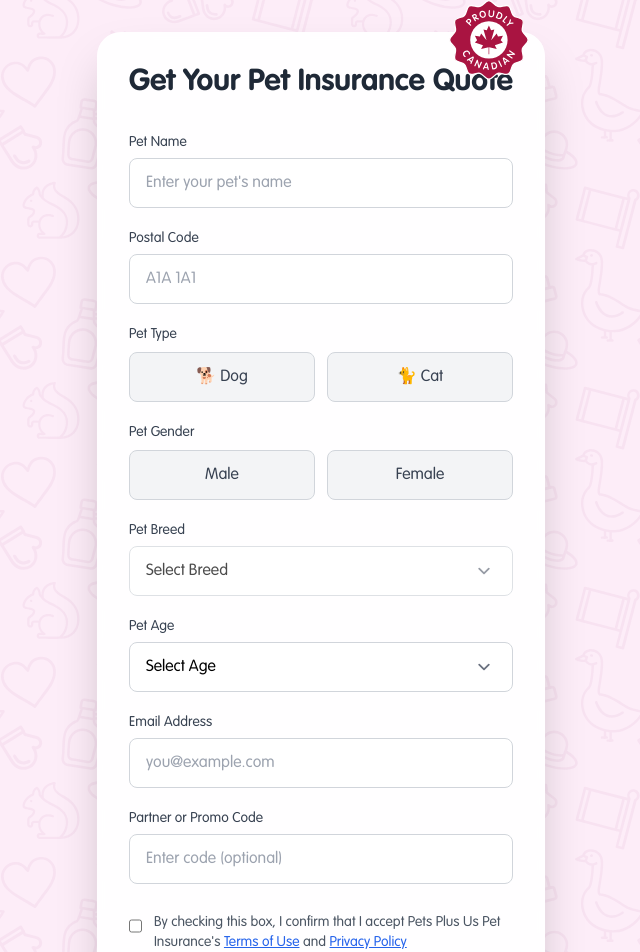
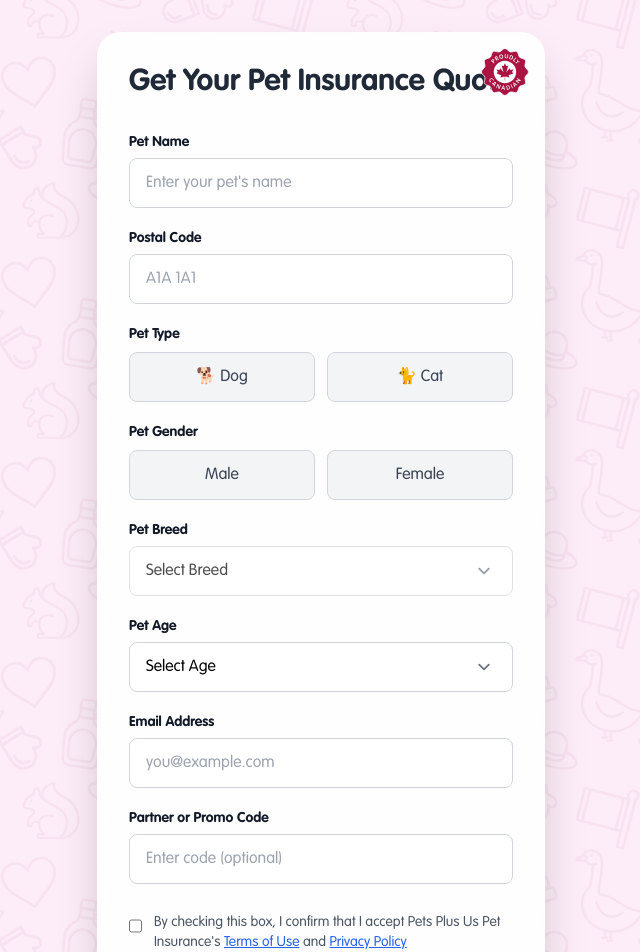
Before and after one commit to hernannadotti/ai-poc, a React (Vite) app: page / in a window 1280 px wide. Shown: the top 952 px of the page, without its empty margins (319-959 px from the left). Built offline with nearby package versions, Linux system fonts and the light colour scheme.

Commit message:
Update UI styling to match reference screenshot
Co-authored-by: hernannadotti <111530384+hernannadotti@users.noreply.github.com>

```diff
--- a/components/step-one/index.tsx
+++ b/components/step-one/index.tsx
@@ -115,7 +115,7 @@ const StepOne: React.FC = () => {
             <img
               src={canadianIcon}
               alt="Proudly Canadian"
-              className="absolute -top-8 right-4 h-16 w-16 sm:h-20 sm:w-20"
+              className="absolute top-4 right-4 h-12 w-12"
             />
             <h1 className="text-2xl sm:text-3xl font-bold text-center mb-6 sm:mb-8 text-gray-800">
               Get Your Pet Insurance Quote
@@ -123,7 +123,7 @@ const StepOne: React.FC = () => {
 
             <form onSubmit={handleSubmit} className="space-y-4 sm:space-y-5">
               <div>
-                <label htmlFor="petName" className="block text-sm font-medium text-gray-700 mb-1.5">
+                <label htmlFor="petName" className="block text-sm font-semibold text-gray-900 mb-1.5">
                   Pet Name
                 </label>
                 <input
@@ -138,7 +138,7 @@ const StepOne: React.FC = () => {
               </div>
 
               <div>
-                <label htmlFor="postalCode" className="block text-sm font-medium text-gray-700 mb-1.5">
+                <label htmlFor="postalCode" className="block text-sm font-semibold text-gray-900 mb-1.5">
                   Postal Code
                 </label>
                 <input
@@ -153,7 +153,7 @@ const StepOne: React.FC = () => {
               </div>
 
               <div>
-                <label className="block text-sm font-medium text-gray-700 mb-2">
+                <label className="block text-sm font-semibold text-gray-900 mb-2">
                   Pet Type
                 </label>
                 <div className="grid grid-cols-2 gap-3">
@@ -189,7 +189,7 @@ const StepOne: React.FC = () => {
               </div>
 
               <div>
-                <label className="block text-sm font-medium text-gray-700 mb-2">
+                <label className="block text-sm font-semibold text-gray-900 mb-2">
                   Pet Gender
                 </label>
                 <div className="grid grid-cols-2 gap-3">
@@ -219,7 +219,7 @@ const StepOne: React.FC = () => {
               </div>
 
               <div>
-                <label htmlFor="petBreed" className="block text-sm font-medium text-gray-700 mb-1.5">
+                <label htmlFor="petBreed" className="block text-sm font-semibold text-gray-900 mb-1.5">
                   Pet Breed
                 </label>
                 <select
@@ -246,7 +246,7 @@ const StepOne: React.FC = () => {
               </div>
 
               <div>
-                <label htmlFor="petAge" className="block text-sm font-medium text-gray-700 mb-1.5">
+                <label htmlFor="petAge" className="block text-sm font-semibold text-gray-900 mb-1.5">
                   Pet Age
                 </label>
                 <select
@@ -275,7 +275,7 @@ const StepOne: React.FC = () => {
               </div>
 
               <div>
-                <label htmlFor="email" className="block text-sm font-medium text-gray-700 mb-1.5">
+                <label htmlFor="email" className="block text-sm font-semibold text-gray-900 mb-1.5">
                   Email Address
                 </label>
                 <input
@@ -290,7 +290,7 @@ const StepOne: React.FC = () => {
               </div>
 
               <div>
-                <label htmlFor="promoCode" className="block text-sm font-medium text-gray-700 mb-1.5">
+                <label htmlFor="promoCode" className="block text-sm font-semibold text-gray-900 mb-1.5">
                   Partner or Promo Code
                 </label>
                 <input
@@ -326,7 +326,7 @@ const StepOne: React.FC = () => {
 
               <button
                 type="submit"
-                className="w-full bg-gradient-to-r from-blue-600 to-blue-700 hover:from-blue-700 hover:to-blue-800 text-white font-bold py-3.5 sm:py-4 px-6 rounded-lg shadow-lg hover:shadow-xl transform hover:scale-[1.02] transition-all duration-200 focus:outline-none focus:ring-2 focus:ring-offset-2 focus:ring-blue-500 text-base sm:text-lg mt-2"
+                className="w-full bg-blue-600 hover:bg-blue-700 text-white font-bold py-3.5 sm:py-4 px-6 rounded-lg shadow-lg hover:shadow-xl transform hover:scale-[1.02] transition-all duration-200 focus:outline-none focus:ring-2 focus:ring-offset-2 focus:ring-blue-500 text-base sm:text-lg mt-2"
               >
                 Get Pricing
               </button>
```
